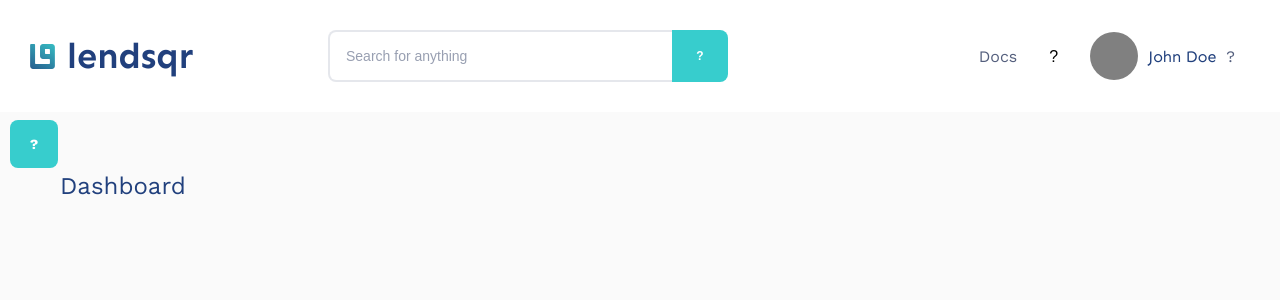
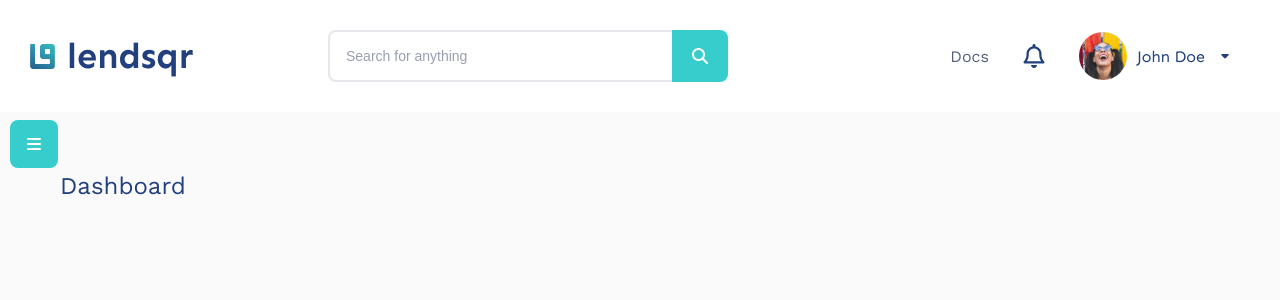
Before and after one commit to David3Emmanuel/lendsqr-fe-test, a Next.js app: page /dashboard in a window 1280 px wide. Shown: the top 300 px of the page. Built offline with nearby package versions, Linux system fonts and the light colour scheme.

Commit message:
add icons

```diff
--- a/src/app/dashboard/Navigation/index.tsx
+++ b/src/app/dashboard/Navigation/index.tsx
@@ -13,57 +13,61 @@ export default function Navigation() {
   return (
     <Sidebar>
       <SwitchOrganization />
-      <SidebarLink icon='home' title='Dashboard' href='/dashboard' />
+      <SidebarLink icon='house' title='Dashboard' href='/dashboard' />
       <SidebarSection title='Customers'>
-        <SidebarLink icon='people' title='Users' href='/dashboard/users' />
-        <SidebarLink icon='people' title='Guarantors' href='/dashboard' />
-        <SidebarLink icon='money' title='Loans' href='/dashboard' />
+        <SidebarLink icon='user-group' title='Users' href='/dashboard/users' />
+        <SidebarLink icon='users' title='Guarantors' href='/dashboard' />
+        <SidebarLink icon='sack-dollar' title='Loans' href='/dashboard' />
         <SidebarLink
           icon='handshake'
           title='Decision Models'
           href='/dashboard'
         />
-        <SidebarLink icon='savings' title='Savings' href='/dashboard' />
-        <SidebarLink icon='money' title='Loan Requests' href='/dashboard' />
-        <SidebarLink icon='check' title='Whitelist' href='/dashboard' />
-        <SidebarLink icon='cross_out' title='Karma' href='/dashboard' />
+        <SidebarLink icon='piggy-bank' title='Savings' href='/dashboard' />
+        <SidebarLink
+          icon='hand-holding-dollar'
+          title='Loan Requests'
+          href='/dashboard'
+        />
+        <SidebarLink icon='user-check' title='Whitelist' href='/dashboard' />
+        <SidebarLink icon='user-xmark' title='Karma' href='/dashboard' />
       </SidebarSection>
       <SidebarSection title='Businesses'>
-        <SidebarLink icon='business' title='Organization' href='/dashboard' />
-        <SidebarLink icon='business' title='Loan Products' href='/dashboard' />
+        <SidebarLink icon='briefcase' title='Organization' href='/dashboard' />
         <SidebarLink
-          icon='business'
+          icon='hand-holding-dollar'
+          title='Loan Products'
+          href='/dashboard'
+        />
+        <SidebarLink
+          icon='building-columns'
           title='Savings Products'
           href='/dashboard'
         />
+        <SidebarLink icon='coins' title='Fees and Charges' href='/dashboard' />
+        <SidebarLink icon='right-left' title='Transactions' href='/dashboard' />
+        <SidebarLink icon='user-nurse' title='Services' href='/dashboard' />
         <SidebarLink
-          icon='business'
-          title='Fees and Charges'
-          href='/dashboard'
-        />
-        <SidebarLink icon='business' title='Transactions' href='/dashboard' />
-        <SidebarLink icon='business' title='Services' href='/dashboard' />
-        <SidebarLink
-          icon='business'
+          icon='user-gear'
           title='Service Account'
           href='/dashboard'
         />
-        <SidebarLink icon='business' title='Settlements' href='/dashboard' />
-        <SidebarLink icon='business' title='Reports' href='/dashboard' />
+        <SidebarLink icon='scroll' title='Settlements' href='/dashboard' />
+        <SidebarLink icon='chart-column' title='Reports' href='/dashboard' />
       </SidebarSection>
       <SidebarSection title='Settings'>
-        <SidebarLink icon='settings' title='Preferences' href='/dashboard' />
+        <SidebarLink icon='sliders' title='Preferences' href='/dashboard' />
         <SidebarLink
-          icon='settings'
+          icon='percent'
           title='Fees and Pricing'
           href='/dashboard'
         />
-        <SidebarLink icon='settings' title='Audit Logs' href='/dashboard' />
         <SidebarLink
-          icon='settings'
-          title='Systems Messages'
+          icon='clipboard-list'
+          title='Audit Logs'
           href='/dashboard'
         />
+        <SidebarLink icon='gear' title='Systems Messages' href='/dashboard' />
       </SidebarSection>
       <SidebarDivider />
       <Logout />
--- a/src/app/dashboard/Navigation/navActions.tsx
+++ b/src/app/dashboard/Navigation/navActions.tsx
@@ -5,7 +5,7 @@ import { SidebarAction } from '@/components/Sidebar'
 export function SwitchOrganization() {
   return (
     <SidebarAction
-      icon='work'
+      icon='briefcase'
       title='Switch Organization'
       onClick={() => {}}
       trailingIcon='down'
@@ -14,5 +14,11 @@ export function SwitchOrganization() {
 }
 
 export function Logout() {
-  return <SidebarAction icon='logout' title='Logout' onClick={() => {}} />
+  return (
+    <SidebarAction
+      icon='right-from-bracket'
+      title='Logout'
+      onClick={() => {}}
+    />
+  )
 }
--- a/src/app/layout.tsx
+++ b/src/app/layout.tsx
@@ -1,3 +1,4 @@
+import Script from 'next/script'
 import './global.scss'
 import { Sen, Work_Sans } from 'next/font/google'
 
@@ -23,6 +24,7 @@ export default function RootLayout({
     <html lang='en'>
       <body className={`${workSans.className} ${sen.variable}`}>
         {children}
+        <Script src='https://kit.fontawesome.com/9dc7ac5049.js' />
       </body>
     </html>
   )
--- a/src/components/Input/index.tsx
+++ b/src/components/Input/index.tsx
@@ -1,7 +1,7 @@
 'use client'
 
 import { useState } from 'react'
-import styles from './style.module.scss'
+import style from './style.module.scss'
 
 export default function Input({
   type,
@@ -18,8 +18,8 @@ export default function Input({
 
   return (
     <div
-      className={`${styles.Input} ${className || ''} ${
-        type == 'search' ? styles.searchInput : ''
+      className={`${style.Input} ${className || ''} ${
+        type == 'search' ? style.searchInput : ''
       }`}
     >
       <input
@@ -29,15 +29,15 @@ export default function Input({
       {type === 'password' && (
         <button
           type='button'
-          className={styles.togglePasswordButton}
+          className={style.togglePasswordButton}
           onClick={() => setShowPassword(!showPassword)}
         >
           {showPassword ? 'Hide' : 'Show'}
         </button>
       )}
       {type === 'search' && (
-        <button type='submit' className={styles.searchButton}>
-          ?
+        <button type='submit' className={style.searchButton}>
+          <i className='fa-solid fa-magnifying-glass' />
         </button>
       )}
     </div>
--- a/src/components/Notifications/index.tsx
+++ b/src/components/Notifications/index.tsx
@@ -1,7 +1,13 @@
+import style from './style.module.scss'
+
 export default function Notifications() {
+  // TODO add notifications
+
   return (
-    <div>
-      <button>?</button>
+    <div className={style.Notifications}>
+      <button>
+        <i className='fa-regular fa-bell' />
+      </button>
       <div></div>
     </div>
   )
--- /dev/null
+++ b/src/components/Notifications/style.module.scss
@@ -0,0 +1,17 @@
+@use "@/styles/colors" as color;
+@use "@/styles/font-sizes" as font;
+
+.Notifications {
+  button {
+    width: 26px;
+    height: 26px;
+    display: flex;
+    justify-content: center;
+    align-items: center;
+
+    i {
+      color: color.$heading;
+      font-size: font.$size-2xl;
+    }
+  }
+}
--- a/src/components/Profile/index.tsx
+++ b/src/components/Profile/index.tsx
@@ -1,4 +1,6 @@
 import style from './style.module.scss'
+import Image from 'next/image'
+import profilePic from '@/public/profile-pic.png'
 
 export default function Profile({
   expanded,
@@ -9,9 +11,13 @@ export default function Profile({
 }) {
   return (
     <div className={`${style.Profile} ${className || ''}`}>
-      <div className={style.profilePic}></div>
+      <div className={style.profilePic}>
+        <Image src={profilePic} alt='Profile Picture' />
+      </div>
       {expanded && <h2>John Doe</h2>}
-      <span>?</span>
+      <button className={style.dropdown}>
+        <i className='fa-solid fa-caret-down' />
+      </button>
     </div>
   )
 }
--- a/src/components/Profile/style.module.scss
+++ b/src/components/Profile/style.module.scss
@@ -1,3 +1,6 @@
+@use "@/styles/colors" as color;
+@use "@/styles/font-sizes" as font;
+
 .Profile {
   display: flex;
   align-items: center;
@@ -8,7 +11,26 @@
 .profilePic {
   height: 48px;
   width: 48px;
-  background-color: gray;
   border-radius: 50%;
   flex-shrink: 0;
+
+  img {
+    height: 100%;
+    width: 100%;
+    object-fit: cover;
+    border-radius: 50%;
+  }
 }
+
+.dropdown {
+  width: 20px;
+  height: 20px;
+  display: flex;
+  justify-content: center;
+  align-items: center;
+
+  i {
+    font-size: font.$size-xs;
+    color: color.$heading;
+  }
+}
--- a/src/components/Sidebar/index.tsx
+++ b/src/components/Sidebar/index.tsx
@@ -17,7 +17,7 @@ export function Sidebar({ children }: { children: React.ReactNode }) {
         className={style.sidebarIcon}
         onClick={() => setOpen((prev) => !prev)}
       >
-        ?
+        <i className={`fa-solid ${open ? 'fa-xmark' : 'fa-bars'}`} />
       </Button>
       <div className={style.child}>{children}</div>
     </nav>
@@ -68,9 +68,11 @@ export function SidebarAction({
 }) {
   return (
     <button className={style.SidebarAction} onClick={onClick}>
-      <span className={style.icon}>?</span>
+      <i className={`fa fa-${icon} ${style.icon}`} />
       <h2>{title}</h2>
-      {trailingIcon && <span className={style.icon}>?</span>}
+      {trailingIcon && (
+        <i className={`fa-solid fa-${trailingIcon} ${style.icon}`} />
+      )}
     </button>
   )
 }
@@ -94,9 +96,11 @@ export function SidebarLink({
       className={`${style.SidebarLink} ${isActive ? style.active : ''}`}
       href={href}
     >
-      <span className={style.icon}>?</span>
+      <i className={`fa-solid fa-${icon} ${style.icon}`} />
       <h2>{title}</h2>
-      {trailingIcon && <span className={style.icon}>?</span>}
+      {trailingIcon && (
+        <i className={`fa-solid fa-${trailingIcon} ${style.icon}`} />
+      )}
     </Link>
   )
 }
--- a/src/components/Sidebar/style.module.scss
+++ b/src/components/Sidebar/style.module.scss
@@ -4,6 +4,10 @@
 
 // TODO animations
 // TODO make sidebar resizable on desktop
+
+.icon {
+  color: color.$heading;
+}
 
 .Sidebar {
   height: 100%;
@@ -155,7 +159,9 @@
     }
 
     & > h3::after {
-      content: "?";
+      content: "\f078";
+      font-family: "Font Awesome 5 Free";
+      font-weight: 900;
       position: absolute;
       right: 0;
       top: 0;
```
Also changed, not shown: public/profile-pic.png (added).
